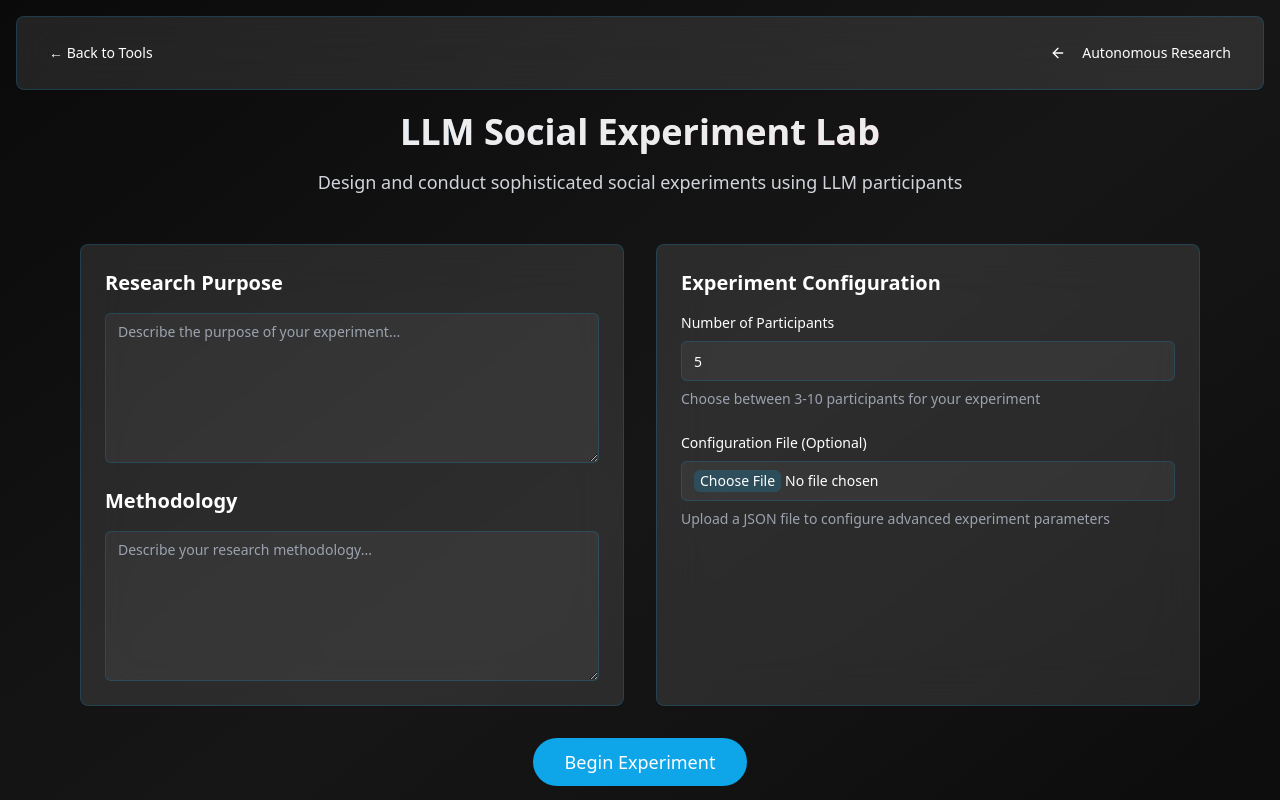
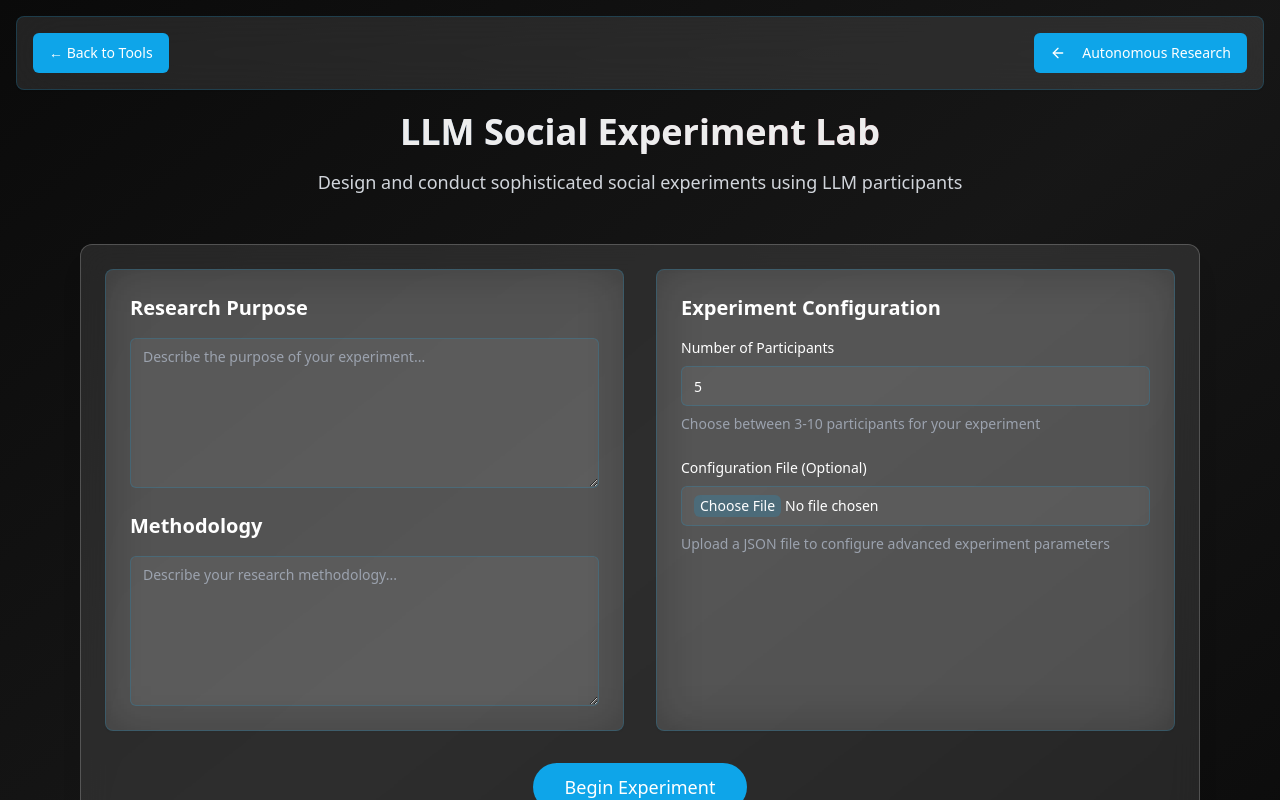
Before and after one commit to curiosityz/toolz-showcase-spectacle, a React (Vite) app: page /experiment-lab in a window 1280 px wide. Shown: the top 800 px of the page. Built offline with nearby package versions, Linux system fonts and the light colour scheme.

Commit message:
Fix component visibility issue
Updated styles to ensure components are visible against the background, addressing the black on black visibility problem.
[skip gpt_engineer]

```diff
--- a/src/components/ToolLayout.tsx
+++ b/src/components/ToolLayout.tsx
@@ -21,7 +21,9 @@ export const ToolLayout = ({ children, title, description }: ToolLayoutProps) =>
             {description}
           </p>
         </div>
-        {children}
+        <div className="bg-white/10 backdrop-blur-lg rounded-xl border border-white/20 p-6 shadow-xl">
+          {children}
+        </div>
       </div>
     </div>
   );
--- a/src/index.css
+++ b/src/index.css
@@ -29,8 +29,8 @@
   .dark {
     --background: 222.2 84% 4.9%;
     --foreground: 210 40% 98%;
-    --card: 222.2 84% 4.9%;
-    --card-foreground: 210 40% 98%;
+    --card: 0 0% 100%;
+    --card-foreground: 222.2 84% 4.9%;
     --popover: 222.2 84% 4.9%;
     --popover-foreground: 210 40% 98%;
     --primary: 210 40% 98%;
@@ -47,16 +47,22 @@
     --input: 217.2 32.6% 17.5%;
     --ring: 212.7 26.8% 83.9%;
   }
-}
 
-@layer base {
   * {
     @apply border-border;
   }
 
   body {
-    @apply bg-background text-foreground;
+    @apply bg-background text-white;
     overflow-x: hidden;
+  }
+
+  input, textarea, select {
+    @apply bg-white/10 text-white border-white/20;
+  }
+
+  button {
+    @apply text-white bg-toolz-blue hover:bg-toolz-blue/80;
   }
 
   html.lenis {
```
